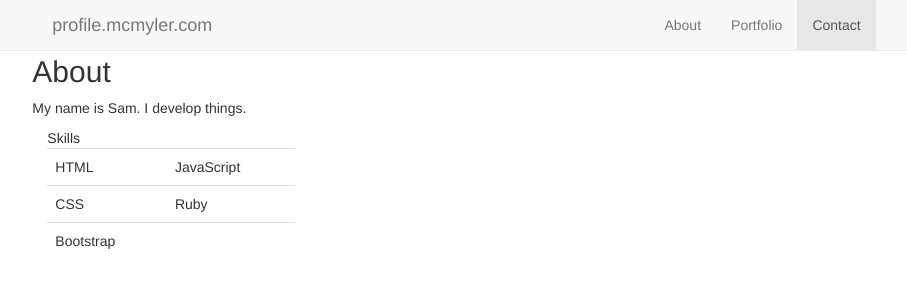
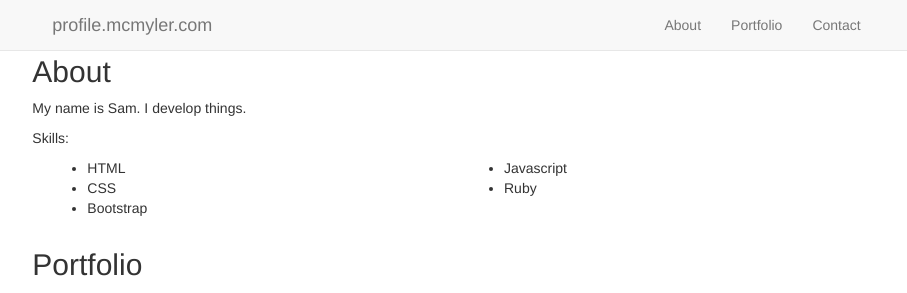
Before and after one commit to sa-mm/profile, a plain HTML site: page index.html in a window 1280 px wide. Shown: the top 293 px of the page, without its empty margins (191-1098 px from the left). Drawn offline with nearby package versions, Linux system fonts and the light colour scheme.

Commit message:
Remove scrollspy and <table>

```diff
--- a/index.html
+++ b/index.html
@@ -27,7 +27,7 @@
             <!--Collect the nav links for toggling-->
             <div class="collapse navbar-collapse" id="profile-navbar-collapse">
               <ul class="nav navbar-nav navbar-right">
-                <li class="active"><a href="#about">About</a></li>
+                <li><a href="#about">About</a></li>
                 <li><a href="#portfolio">Portfolio</a></li>
                 <li><a href="#contact">Contact</a></li>
               </ul>
@@ -41,16 +41,22 @@
         <div id="about" class="row">
           <h2>About</h2>
           <p>My name is Sam. I develop things.</p>
-          <div class="col-md-4 col-sm-6 col-xs-12">
-            <div class="table-responsive">
-              <table class="table">
-                <thead>Skills</thead>
-                <tr><td>HTML</td><td>JavaScript</td></tr>
-                <tr><td>CSS</td><td>Ruby</td></tr>
-                <tr><td>Bootstrap</td><td></td></tr>
-              </table>
+          <!-- <div class="col-md-4 col-sm-6 col-xs-12"> -->
+            <p>Skills:</p>
+            <div class="col-xs-6">
+            <ul>
+              <li>HTML</li>
+              <li>CSS</li>
+              <li>Bootstrap</li>
+            </ul>
             </div>
-          </div>
+            <div class="col-xs-6">
+            <ul>
+              <li>Javascript</li>
+              <li>Ruby</li>
+            </ul>
+            </div>
+          <!-- </div> -->
         </div>
 
         <div id="portfolio" class="row">
--- a/js/script.js
+++ b/js/script.js
@@ -1,2 +1,2 @@
-$('body').scrollspy({ target: '#profile-navbar-collapse', offset: 70 })
+// $('body').scrollspy({ target: '#profile-navbar-collapse', offset: 70 })
 //looks odd when used with "short" pages
```
